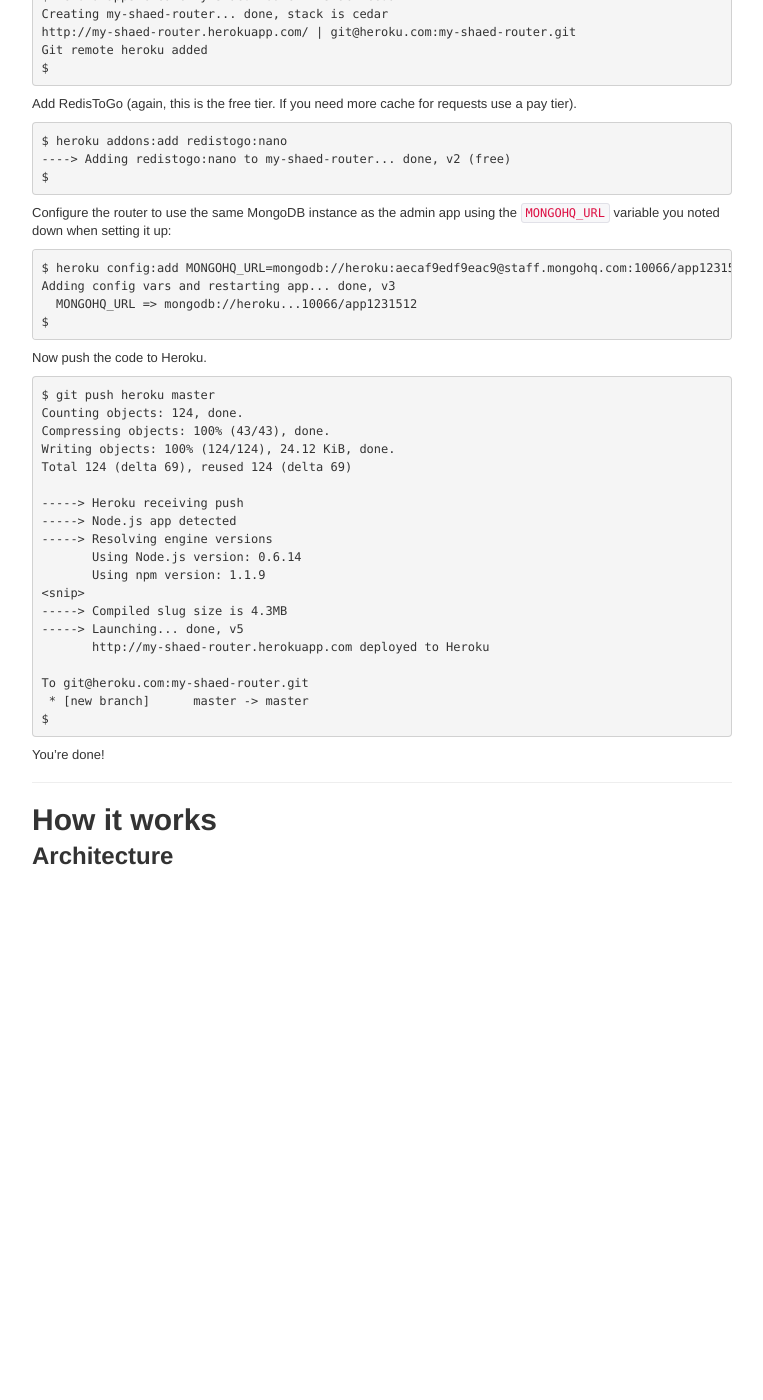
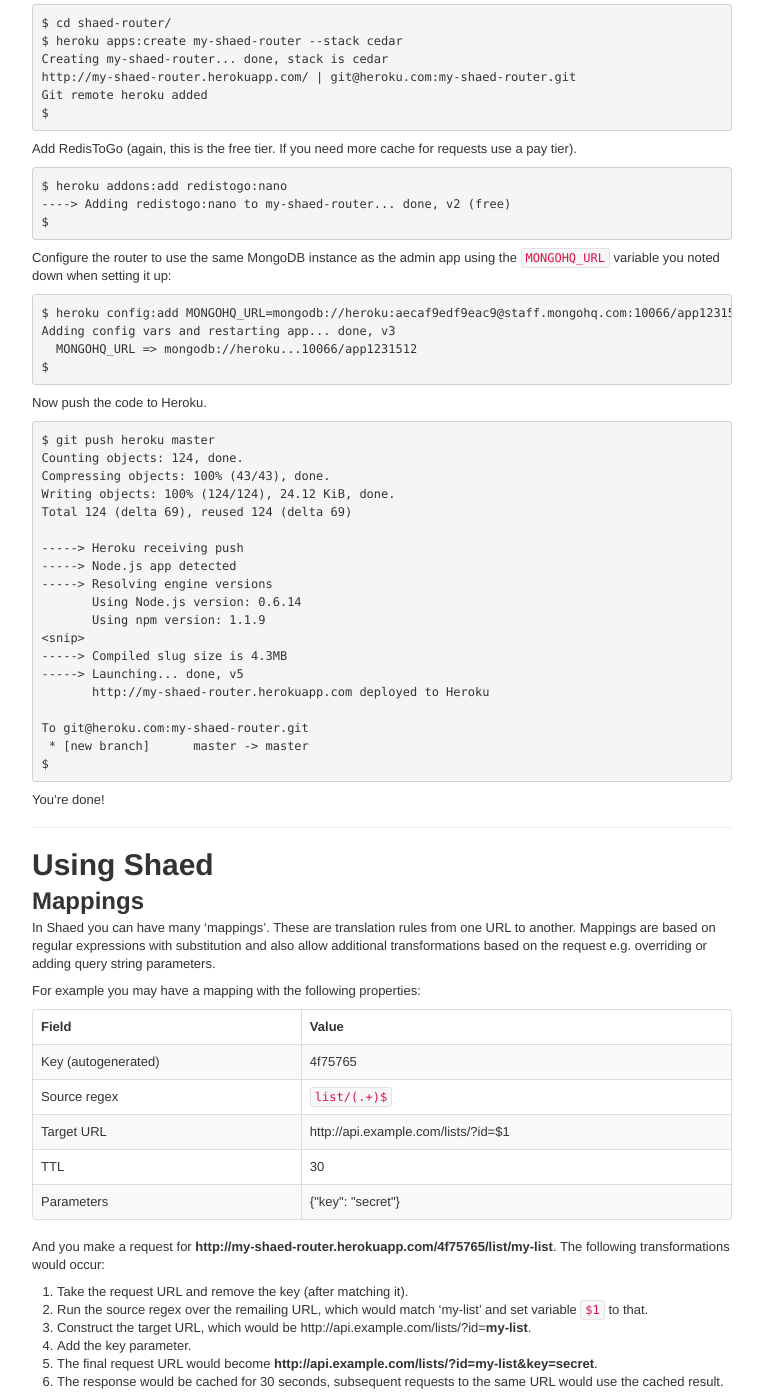
Before and after one commit to jalada/shaed, a Jekyll site: the page built from index.markdown, in a window 1280 px wide and 1400 px high, scrolled down 5538 px. Shown: the whole window, without its empty margins (378-1141 px from the left). Built offline with Jekyll 4.4.1, drawn with Linux system fonts in a browser that asks for light colours; before the commit the page ends 6412 px from its top, so only the background shows below that; some of the changed text lies outside the part shown.

Commit message:
How it works

```diff
--- a/_includes/getting_started.markdown
+++ b/_includes/getting_started.markdown
@@ -57,6 +57,11 @@ the versions of NodeJS and MongoDB that you have installed, ensuring they are
 the same or close to the versions listed above. In addition you will also
 need [foreman](https://github.com/ddollar/foreman) which you can install by
 running `gem install foreman`.
+
+**In short**: `shaed-admin` is a Ruby app; set it up and run it with `foreman
+start`. `shaed-router` is a Node app; set it up and also run it with `foreman
+start`. The router depends on admin infrastructure, so ensure that is running
+first.
 
 ### Shaed Admin
 
--- a/_includes/how_it_works.markdown
+++ /dev/null
@@ -1,3 +0,0 @@
-# How it works
-
-## Architecture
--- /dev/null
+++ b/_includes/using_shaed.markdown
@@ -0,0 +1,56 @@
+# Using Shaed
+
+## Mappings
+
+In Shaed you can have many 'mappings'. These are translation rules from one
+URL to another. Mappings are based on regular expressions with substitution
+and also allow additional transformations based on the request e.g. overriding
+or adding query string parameters.
+
+For example you may have a mapping with the following properties:
+
+<table class="table table-bordered table-striped">
+  <thead>
+    <tr>
+      <th>Field</th>
+      <th>Value</th>
+    </tr>
+  </thead>
+  <tbody>
+    <tr>
+      <td>Key (autogenerated)</td>
+      <td>4f75765</td>
+    </tr>
+    <tr>
+      <td>Source regex</td>
+      <td><code>list/(.+)$</code></td>
+    </tr>
+    <tr>
+      <td>Target URL</td>
+      <td>http://api.example.com/lists/?id=$1</td>
+    </tr>
+    <tr>
+      <td>TTL</td>
+      <td>30</td>
+    </tr>
+    <tr>
+      <td>Parameters</td>
+      <td>{"key": "secret"}</td>
+    </tr>
+  </tbody>
+</table>
+
+And you make a request for
+**http://my-shaed-router.herokuapp.com/4f75765/list/my-list**. The following
+transformations would occur:
+
+1. Take the request URL and remove the key (after matching it).
+2. Run the source regex over the remailing URL, which would match 'my-list' and
+   set variable `$1` to that.
+3. Construct the target URL, which would be
+   http://api.example.com/lists/?id=**my-list**.
+4. Add the key parameter.
+5. The final request URL would become
+   **http://api.example.com/lists/?id=my-list&key=secret**.
+6. The response would be cached for 30 seconds, subsequent requests to the same
+   URL would use the cached result.
--- a/_layouts/default.html
+++ b/_layouts/default.html
@@ -39,10 +39,10 @@
               <a href="#deploying_to_heroku">Deploying to Heroku</a>
             </li>
             <li class='nav-header'>
-              How it works
+              Using Shaed
             </li>
             <li>
-              <a href="#architecture">Architecture</a>
+              <a href="#mappings">Mappings</a>
             </li>
           </ul>
         </div>
--- a/index.markdown
+++ b/index.markdown
@@ -6,4 +6,4 @@ layout: default
 ---
 {% include getting_started.markdown %}
 ---
-{% include how_it_works.markdown %}
+{% include using_shaed.markdown %}
```
